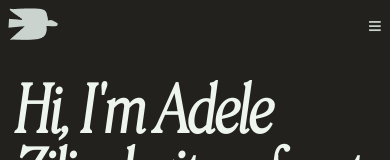
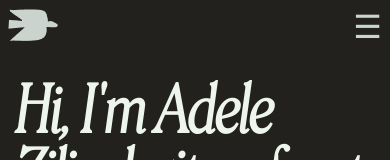
Before and after one commit to azilinskaite/Portfolio_2025, a React (Create React App) app: page / in a window 390 px wide. Shown: the top 160 px of the page. Built offline with nearby package versions, Linux system fonts and the light colour scheme.

Commit message:
Fix: burger menu

```diff
--- a/src/Components/HeaderComponent/Header.jsx
+++ b/src/Components/HeaderComponent/Header.jsx
@@ -7,6 +7,7 @@ const Header = () => {
 
   const toggleMenu = () => {
     setIsMenuOpen(!isMenuOpen);
+    document.body.classList.toggle('menu-open');
   };
 
   const scrollToTop = () => {
@@ -42,7 +43,7 @@ const Header = () => {
         </ul>
       </nav>
       <button className="burger-menu" onClick={toggleMenu}>
-        {isMenuOpen ? "X" : "≡"}
+        {isMenuOpen ? "x" : "☰"}
       </button>
     </header>
   );
--- a/src/Components/HeaderComponent/HeaderStyles.css
+++ b/src/Components/HeaderComponent/HeaderStyles.css
@@ -44,21 +44,13 @@ header {
   }
 }
 
-body.menu-open header,
-body.menu-open .header-logo img,
-body.menu-open .burger-menu {
-  mix-blend-mode: normal;
-}
-
 @media (max-width: 480px) {
   header {
     justify-content: space-between;
     align-items: center;
     padding: 0.5rem;
-    mix-blend-mode: difference;
     .header-logo img {
       max-height: 2rem;
-      mix-blend-mode: difference;
     }
     .header-nav {
       display: none;
@@ -66,21 +58,29 @@ body.menu-open .burger-menu {
       top: 0;
       left: 0;
       right: 0;
-      padding: 4rem 1rem 2rem;
+      padding: 5rem 1rem 2rem;
       text-align: center;
       background-color: var(--background-color);
       z-index: 2;
     }
     .header-nav.open {
       display: block;
+      mix-blend-mode: normal;
     }
     .header-nav-links {
       flex-direction: column;
     }
     .burger-menu {
       display: block;
-      font-size: 1.5rem;
+      font-size: 2rem;
       z-index: 4;
     }
   }
 }
+
+body.menu-open header,
+body.menu-open header .header-logo img,
+body.menu-open header .burger-menu,
+body.menu-open header .header-nav {
+  mix-blend-mode: normal;
+}
```
